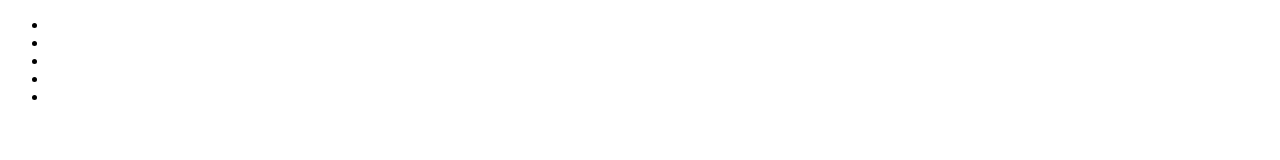
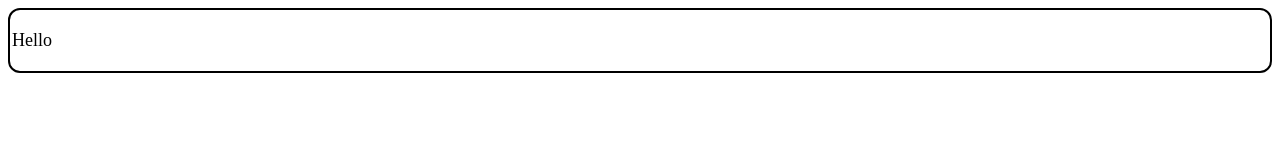
Before and after one commit to Vedant2802/Vanilla-JS, a plain HTML site: page DomManipulation/index.html in a window 1280 px wide. Drawn offline with Linux system fonts and the light colour scheme.

Commit message:
classList and Siblings

```diff
--- a/DomManipulation/index.html
+++ b/DomManipulation/index.html
@@ -26,12 +26,17 @@
         <a href="http://"></a>
       </button>
     </div> -->
-    <ul id="items">
+    <!-- <ul id="items">
       <li></li>
       <li></li>
       <li></li>
       <li></li>
       <li></li>
-    </ul>
+    </ul> -->
+    <div id="main-id" class="main-class layout">
+      <p class="info">
+        <span id="text">Hello</span>
+      </p>
+    </div>
   </body>
 </html>
--- a/DomManipulation/index.js
+++ b/DomManipulation/index.js
@@ -11,4 +11,50 @@
     9.Manupulating Classes
 */
 
-document.getElementById("items");
+// elements and nodes are two different things , element is kind of a subclass of node , meaning element node , nodes can be of multiple type like element node , text node , comment node {REMEMBER THIS CAREFULLY}
+
+// Difference between innerText(takes into consideration of elements style) , textContent(just gives the inner text) , innerHTML(can add html inside the text itself)
+
+// Attribute methods
+/*
+    getAttribute()
+    setAttribute()
+    hasAttribute()
+    removeAttribute()
+*/
+
+// Navigating DOM
+
+// 1. parentElement and parentNode
+
+// const span = document.getElementById("text");
+// console.log(span.parentElement);
+// console.log(span.parentNode);
+
+// 2. children(returns a HTML collection) and childNodes(returns a node list)
+
+// 3. firstChild() , lastChild() , firstElementChild() => return the first html element it finds , unlike firstChild() which will give the first node it finds be it of anytype , lastElementChild() => same here
+
+// Sibling relations , nextSibling() , previousSibling() , nextElementSibling() , prevElementSibling() , works in the same way as explained above
+
+// Styling changes using classes
+
+const mainDivElem = document.getElementById("main-id");
+
+console.log(mainDivElem.classList);
+
+// It gives DOMTokenList (An array like data structure , also has a forEach method)
+
+// mainDivElem.className = "secondary-class";
+
+// console.log(mainDivElem.className);
+
+// mainDivElem.classList.add("test");
+// mainDivElem.classList.remove("layout");
+// mainDivElem.classList.replace("main-class", "secondary-class");
+// console.log(mainDivElem.classList.contains("layout"));
+// mainDivElem.classList.toggle("layout");
+
+/*
+    Controlling Visibility
+*/
--- a/DomManipulation/style.css
+++ b/DomManipulation/style.css
@@ -1,5 +1,24 @@
-.box {
+/* .box {
   border: 3px solid;
   width: 100%;
   height: 125px;
+} */
+
+.main-class {
+  font-size: large;
+  padding: 2px;
+  border: 2px solid black;
+  border-radius: 12px;
 }
+
+.secondary-class {
+  font-size: large;
+  padding: 2px;
+  border: 2px solid green;
+  border-radius: 12px;
+}
+
+.layout {
+  display: flex;
+  flex-direction: column;
+}
```
